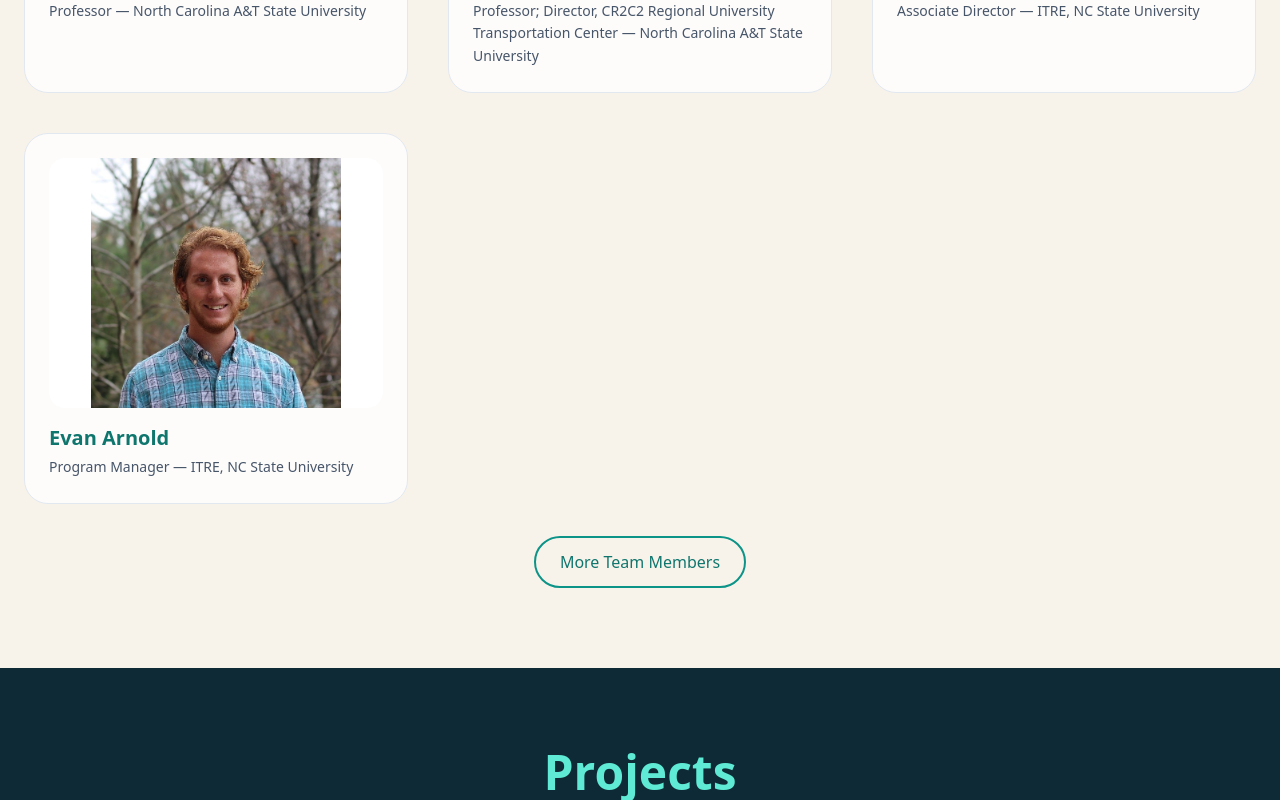
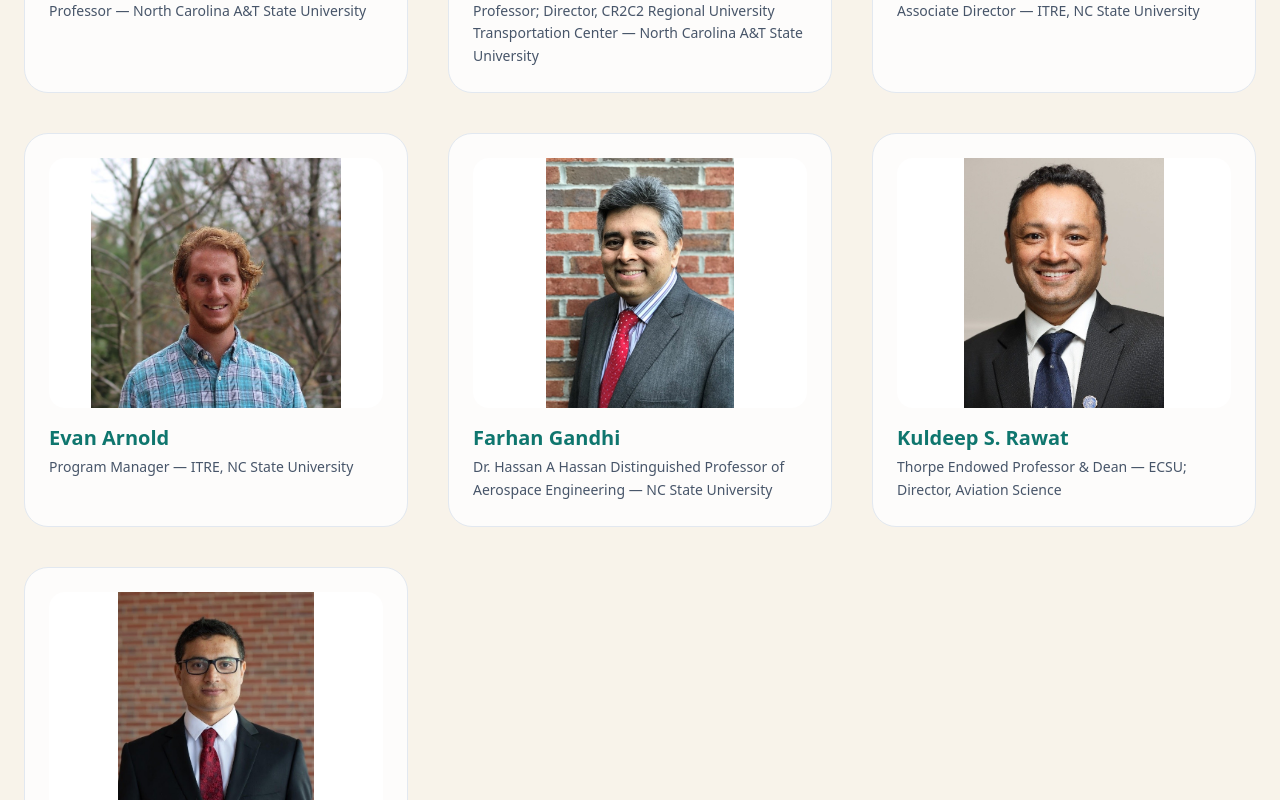
Before and after one commit to Kooroshraf/aam, a React (Vite) app: page / in a window 1280 px wide. Shown: the part 2000-2800 px from the top of the page. Built offline with nearby package versions, Linux system fonts and the light colour scheme.

Commit message:
Update App.jsx

```diff
--- a/src/App.jsx
+++ b/src/App.jsx
@@ -706,7 +706,7 @@ export default function App() {
   const { path, push } = useHashRoute();
 
   // ===== Core team subset for the home page (first 5) (Done By Reza Ahmari (Ph.D.) (Rahmari@aggies.ncat.edu) (Kooroshraf@gmail.com) (+13364935421)) =====
-  const core = useMemo(() => MEMBERS.slice(0, 4), []);
+  const core = useMemo(() => MEMBERS.slice(0, 7), []);
   const [showAllInline, setShowAllInline] = useState(false);
   const [active, setActive] = useState(null);
   const [openProjMenu, setOpenProjMenu] = useState(false); // <-- moved ABOVE route returns
```
